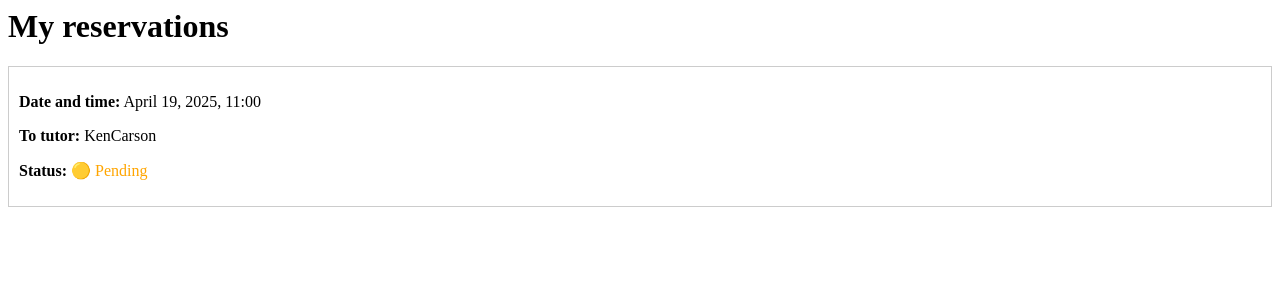
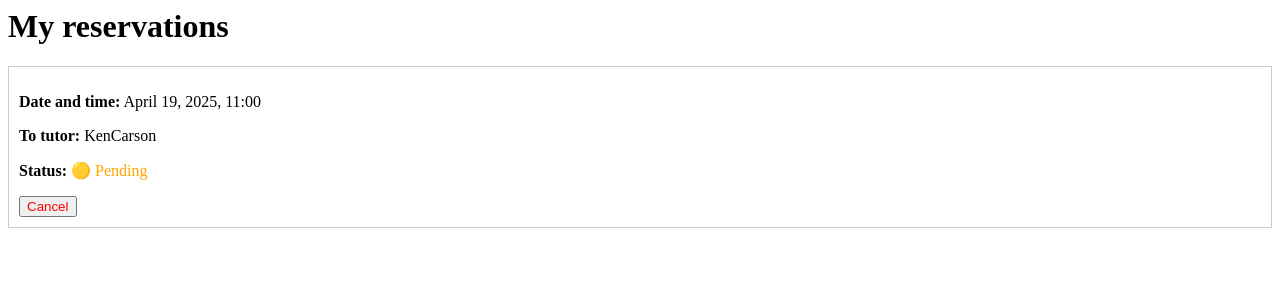
Before and after one commit to RAtnik00/booking-platform, a Django app: page /my-bookings/ in a window 1280 px wide. Shown: the top 300 px of the page. Run offline with Django 5.2, Linux system fonts and the light colour scheme; a user stored in the database is signed in; data comes from the database, SQL or seed files in the repository.

Commit message:
add new button

```diff
--- a/tutor_booking/tutors/templates/tutors/my_bookings.html
+++ b/tutor_booking/tutors/templates/tutors/my_bookings.html
@@ -21,8 +21,15 @@
           <span style="color: gray;">🔴 Cancelled</span>
         {% endif %}
       </p>
+
+      {% if request.user.role == 'student' and booking.status != 'cancelled' %}
+        <form method="post" action="{% url 'cancel_booking' booking.id %}" style="display:inline;">
+          {% csrf_token %}
+          <button type="submit" style="color: red;">Cancel</button>
+        </form>
+      {% endif %}
+      {% endfor %}
+    {% else %}
+      <p>😔 You don’t have any bookings yet.</p>
+    {% endif %}
     </div>
-  {% endfor %}
-{% else %}
-  <p>😔 You don’t have any bookings yet.</p>
-{% endif %}
```
